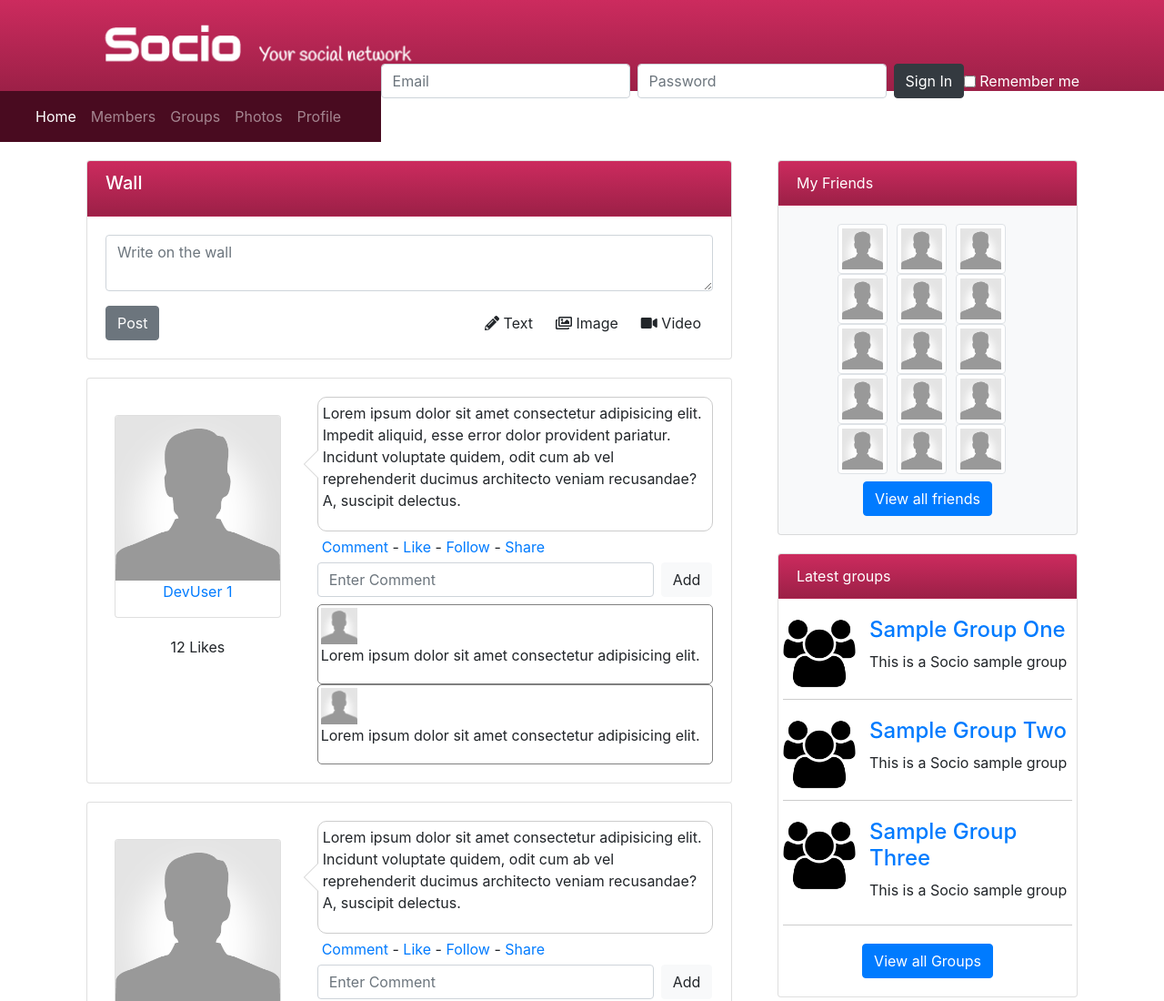
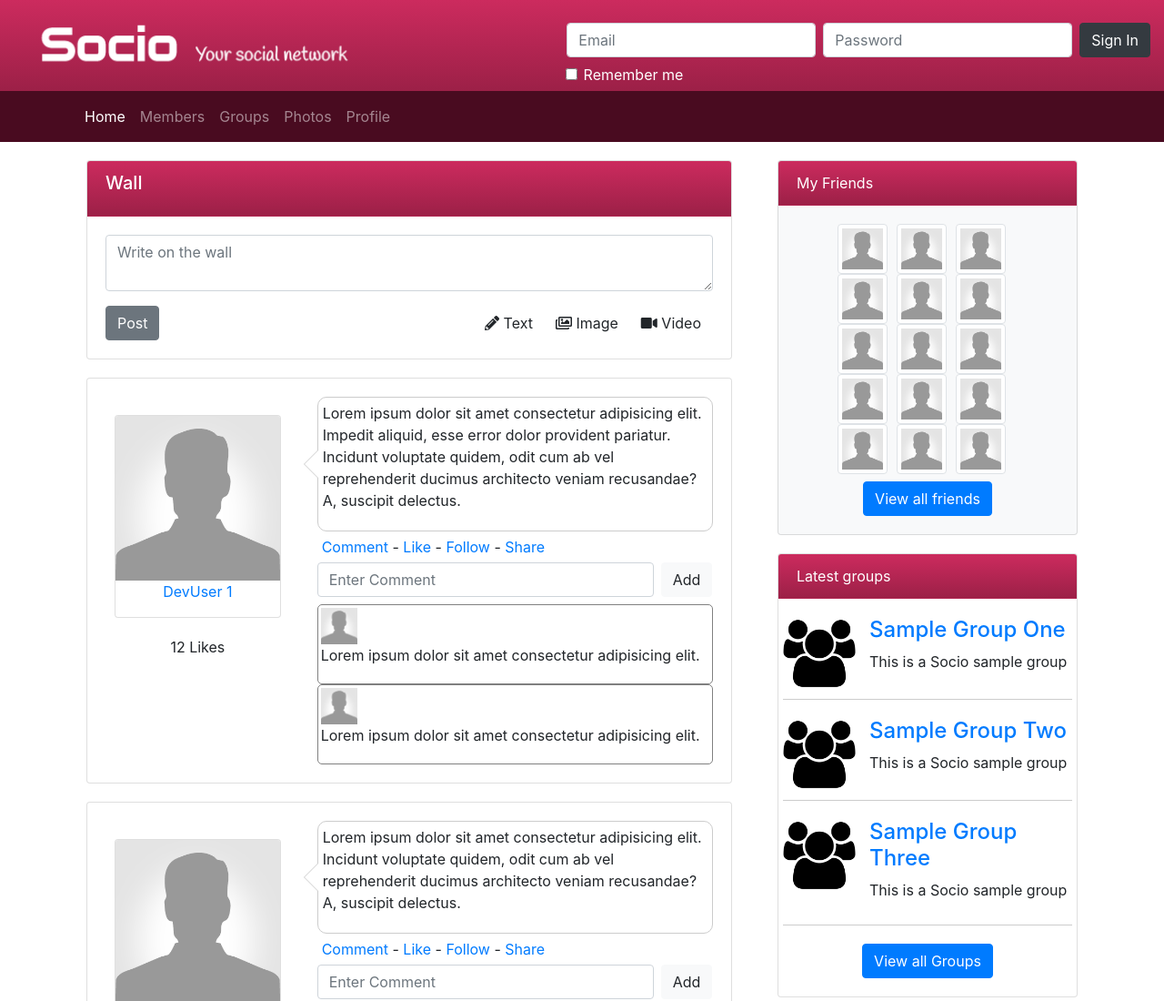
Before and after one commit to Ajas757/Socio, a website: page index.html in a window 1280 px wide. Shown: the top 1100 px of the page at 91% size. Drawn offline with Linux system fonts and the light colour scheme.

Commit message:
I have made some changes in index.html

```diff
--- a/index.html
+++ b/index.html
@@ -23,7 +23,7 @@
 
   <body>
     <header>
-      <div class="container">
+      <div class="container-fluid">
         <img src="img/logo.png" alt="logo" />
         <form class="form-inline">
           <label class="sr-only">Email</label>
@@ -39,7 +39,11 @@
             placeholder="Password"
           />
           <button type="submit" class="btn btn-dark mb-2">Sign In</button>
-          <div class="form-check mb-2 mr-sm-2">
+          <br>
+
+        </form>
+      </div>
+      <div class="form-check  float-right" style="margin: 0em -8em 0em 0em;">
         <input
           class="form-check-input"
           type="checkbox"
@@ -48,8 +52,6 @@
         <label class="form-check-label" for="inlineFormCheck">
           Remember me
         </label>
-          </div>
-        </form>
       </div>
     </header>
     <!-- Navigation -->
```
Lines whose indentation alone changed are shown as unchanged.
